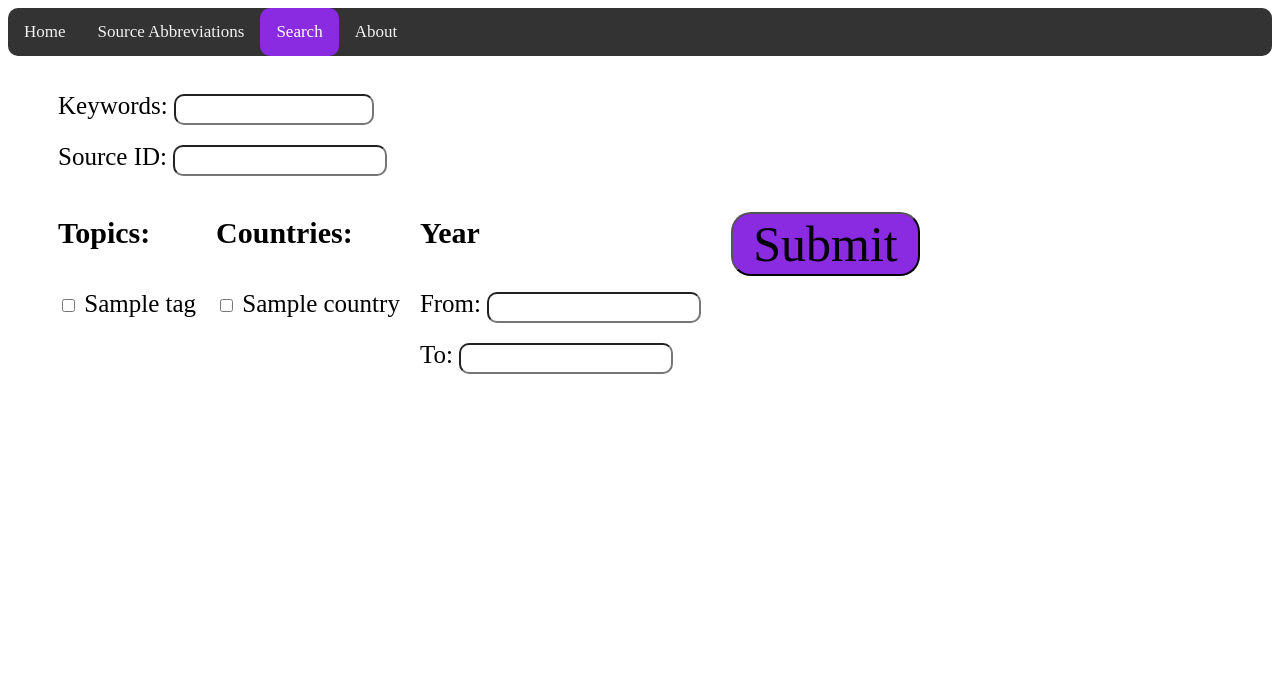
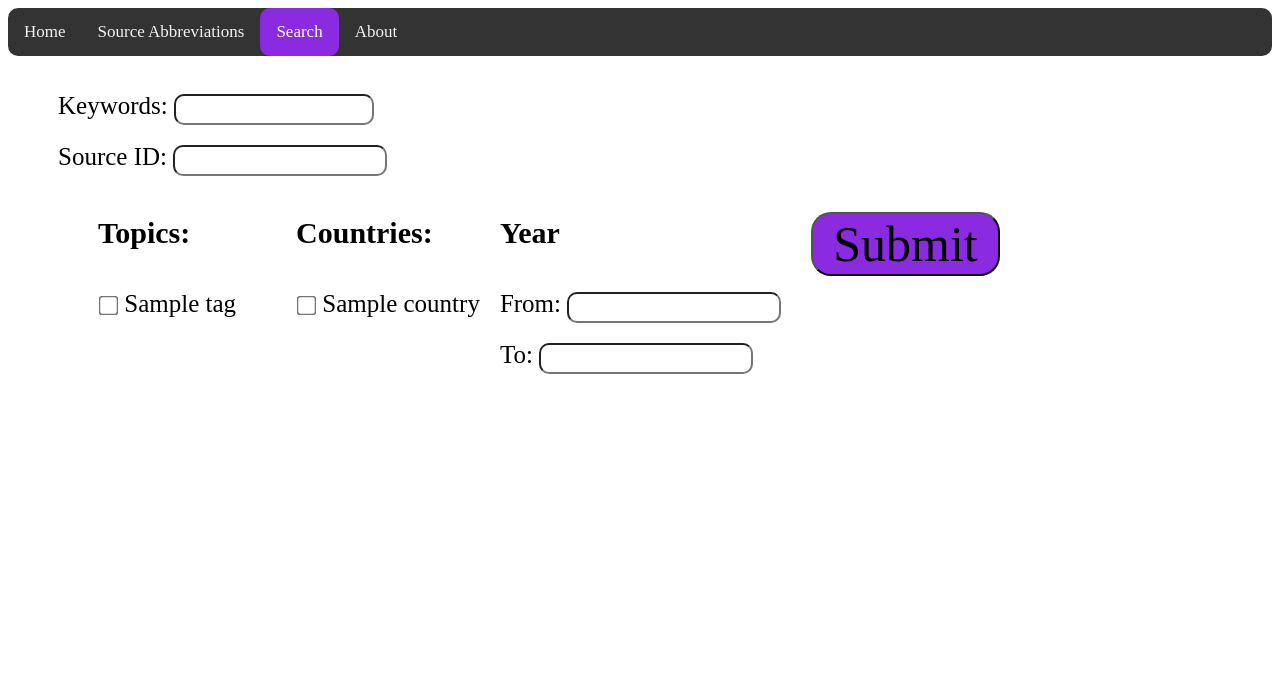
Before and after one commit to hi101000/Source-Closet, a Flask app: template templates/search.html in a window 1280 px wide. Shown: the top 675 px of the page. Run offline with Flask 3, Linux system fonts and the light colour scheme; the template is opened without the code that fills it: most values are stand-ins (such as "Sample title", 1, 10 or a date in 2020); some web fonts are replaced.

Commit message:
Added Pressac's work and increased checkbox size

```diff
--- a/templates/Sources.html
+++ b/templates/Sources.html
@@ -28,6 +28,7 @@
         BArch - Bundesarchiv (aka the German Federal Archive)<br>
         NARA - National Archives and Records Administration (aka the United States National Archives)<br>
         TNA - The National Archives (aka the U.K. National Archives)<br>
+        Pressac, "Technique" - Jean-Claude Pressac, "Auschwitz: Technique and Operation of the Gas Chambers" (1993)<br>
     </p>
 </body>
 </html>
--- a/templates/search.html
+++ b/templates/search.html
@@ -12,6 +12,7 @@
             height: 500px;
             float: left;
             margin-right: 20px;
+            padding-left: 40px;
         }
         h4{
             font-family: "Winky Rough", ui-rounded;
@@ -24,12 +25,6 @@
             font-family: "Winky Rough", ui-rounded;
             font-size: 20px;
         }
-        input[type=checkbox] {
-            vertical-align: middle;
-            position: relative;
-            bottom: 1px;
-        }
-
         label {
             display: block;
             font-size: 25px;
@@ -54,6 +49,17 @@
             width: 200px;
             border-radius: 10px;
             padding: 5px;
+        }
+        input[type="checkbox"]{
+            -ms-transform: scale(1.5); /* IE */
+            -moz-transform: scale(1.5); /* FF */
+            -webkit-transform: scale(1.5); /* Safari and Chrome */
+            -o-transform: scale(1.5); /* Opera */
+            transform: scale(1.5);
+            padding: 10px;
+            vertical-align: middle;
+            position: relative;
+            bottom: 1px;
         }
     </style>
     <link rel="stylesheet" href="{{ url_for('static', filename='styles/styles.css') }}">
```
